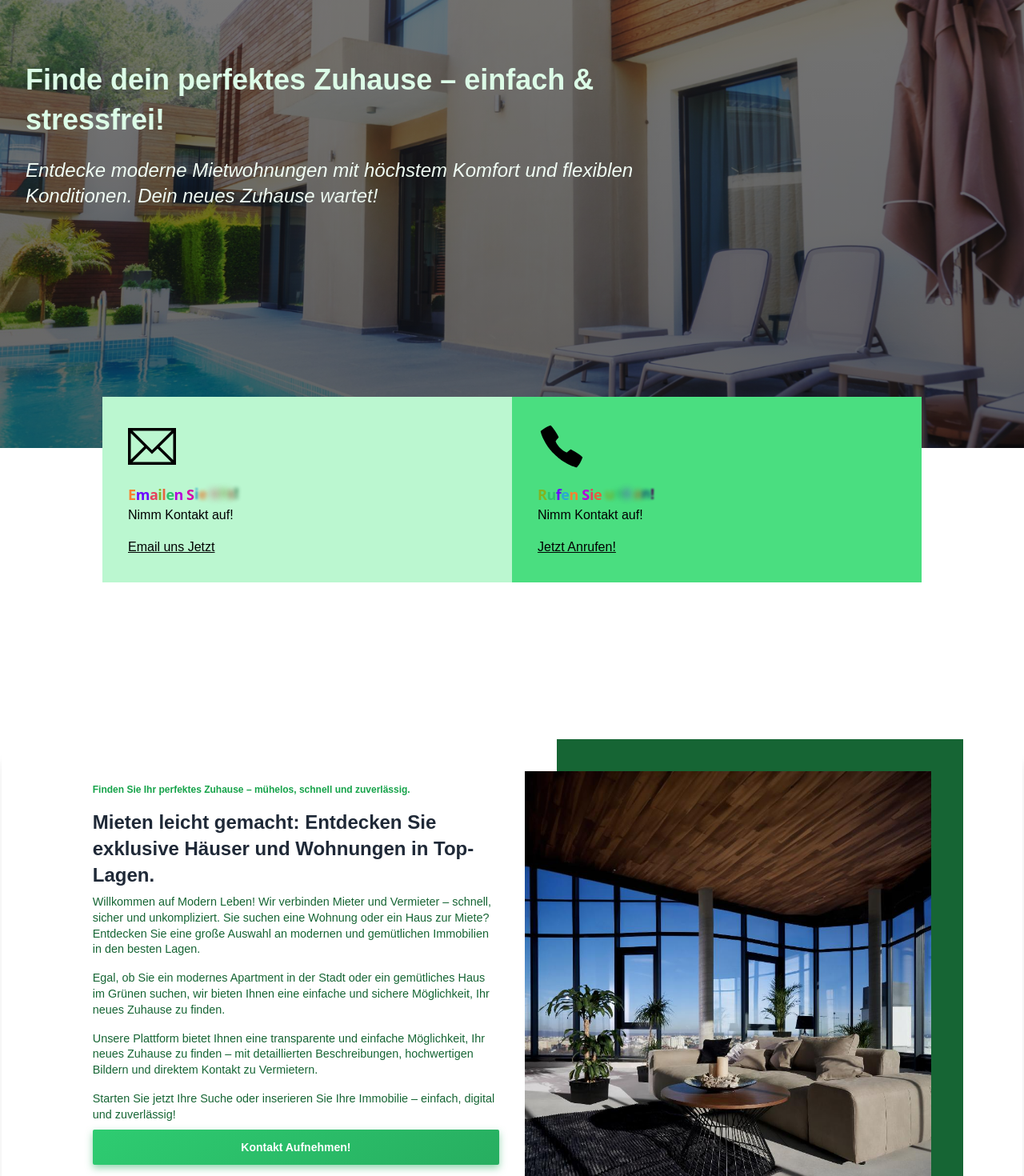
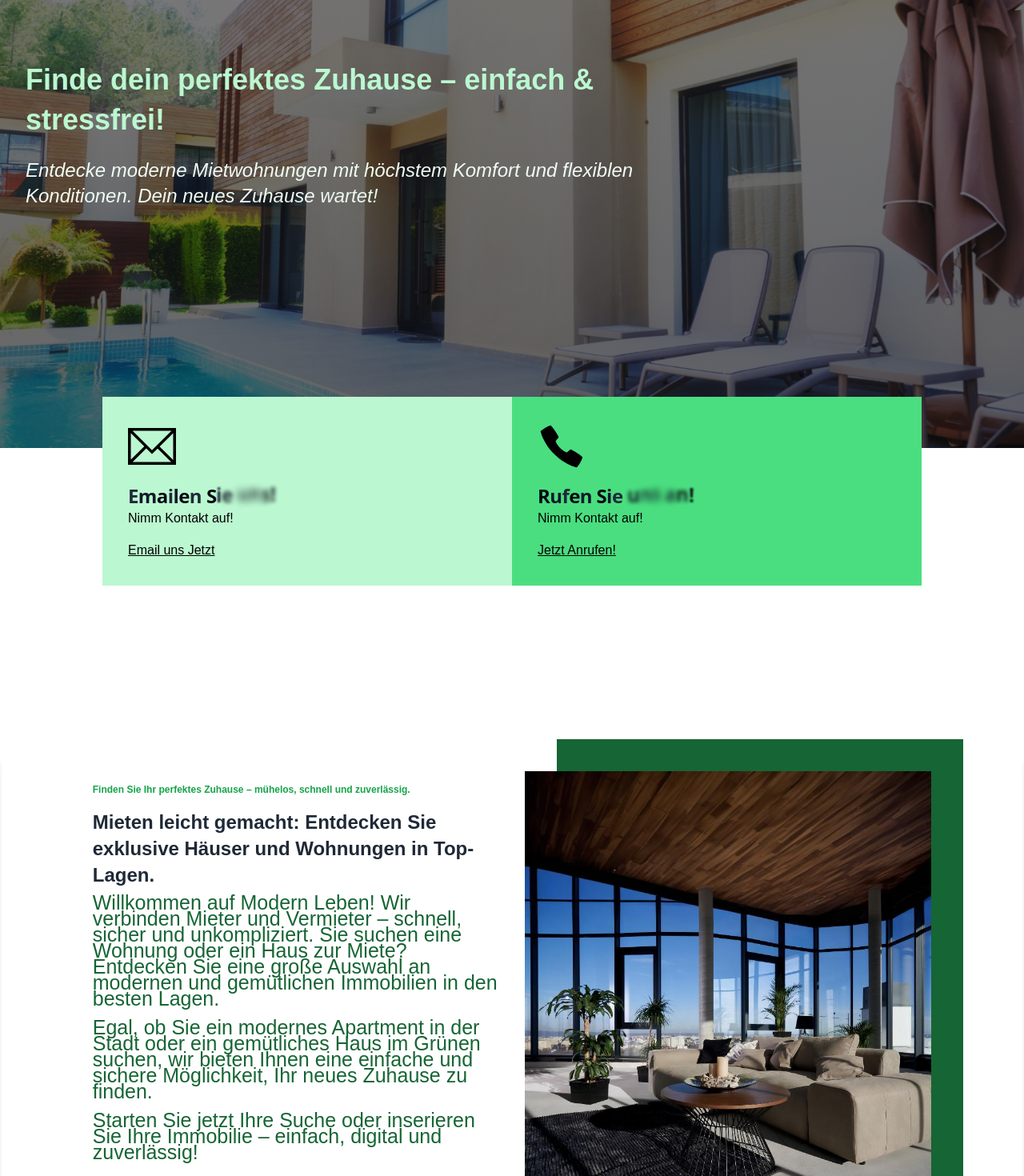
Before and after one commit to bugixtix/modern-website, a Next.js app: page / in a window 1280 px wide. Shown: the part 240-1710 px from the top of the page at 80% size. Built offline with nearby package versions, Linux system fonts and the light colour scheme.

Commit message:
Update: Components

```diff
--- a/app/componentes/animated-div.jsx
+++ b/app/componentes/animated-div.jsx
@@ -11,8 +11,8 @@ function AnimatedDiv({childern, className}) {
             ref={ref}
             initial={{opacity:0, y:50}}
             animate={inView ? {opacity:1, y:0} : {}}
-            transition={{duration:0.5}}
-            className={`${className} p-6 bg-gray-800 text-white rounded-lg shadow-lg`}
+            transition={{duration:1.4}}
+            className={`${className} py-y px-1 sm:p-6 bg-gray-800 text-white rounded-lg shadow-lg`}
         >
             {childern}
         </motion.div>
--- a/app/componentes/call-to-action.jsx
+++ b/app/componentes/call-to-action.jsx
@@ -4,17 +4,22 @@ import { IoCallSharp as Call } from 'react-icons/io5';
 import { ColourfulText } from './ui/colourful-text';
 
 function CallToAction() {
+    const colors = [
+      "#1e2939",
+      "#101828",
+      "#030712"
+    ];
   return (
-    <div className={`min-h-[300px] CTA relative w-[100%] flex flex-row items-center justify-center`}>
-        <div className='ctaBody absolute -top-16 w-[90%] sm:w-[80%] bg-blue-300 flex flex-col sm:flex-row items-center justify-center'>
-            <div className='bg-green-200 p-4 sm:p-8 w-[100%] sm:w-[50%]'>
+    <div className={`min-h-[380px] sm:min-h-[300px] CTA relative w-[100%] flex flex-row items-center justify-center`}>
+        <div className='ctaBody absolute -top-16 w-[90%] sm:w-[80%] bg-green-200 flex flex-col sm:flex-row items-center justify-center content-stretch'>
+            <div className='bg-transparent p-4 sm:p-8 w-[100%] sm:w-[50%] h-[100%]'>
                 <Email className='text-3xl sm:text-6xl'/>
-                <p className='text-[1rem] py-4'><ColourfulText className='font-bold text-lg' text="Emailen Sie uns!" /> <br></br> Nimm Kontakt auf! </p>
+                <p className='text-[1rem] py-4'><ColourfulText colors={colors} className='font-bold text-lg sm:text-2xl' text="Emailen Sie uns!" /> <br></br> Nimm Kontakt auf! </p>
                 <a className='text-[1rem] py-2 cursor-pointer underline hover:text-green-800 transition-all ease-in duration-500'>Email uns Jetzt</a>
             </div>
             <div className='bg-green-400 p-4 sm:p-8 w-[100%] sm:w-[50%]'>
                 <Call className='text-3xl sm:text-6xl'/>
-                <p className='text-[1rem] py-4'><ColourfulText className='font-bold text-lg' text="Rufen Sie uns an!" /> <br></br> Nimm Kontakt auf! </p>
+                <p className='text-[1rem] py-4'><ColourfulText colors={colors} className='font-bold text-lg sm:text-2xl' text="Rufen Sie uns an!" /> <br></br> Nimm Kontakt auf! </p>
                 <a className='text-[1rem] py-2 cursor-pointer underline hover:text-green-800 transition-all ease-in duration-500'>Jetzt Anrufen!</a>
             </div>
         </div>
--- a/app/componentes/content.jsx
+++ b/app/componentes/content.jsx
@@ -7,11 +7,12 @@ import {motion } from 'framer-motion'
 import content_image from '@/public/modern_apartment.png'
 
 function CoolButton({text}) {
+
   return (
     <motion.button
-      className="relative overflow-hidden px-4 py-3 text-sm font-semibold text-white rounded-sm"
+      className="relative overflow-hidden sm:mt-5 px-4 py-3 text-sm font-semibold text-white rounded-sm"
       style={{
-        background: "linear-gradient(145deg, #2ecc71, #27ae60)",
+        background: "linear-gradient(145deg, #00a63e, #016630)",
         borderImage: "linear-gradient(145deg, #a8ff78, #78ffd6) 1",
         boxShadow: "0px 4px 10px rgba(39, 174, 96, 0.5)",
       }}
@@ -24,21 +25,22 @@ function CoolButton({text}) {
 }
 
 function Content() {
+
   const first_description = "Finden Sie Ihr perfektes Zuhause – mühelos, schnell und zuverlässig."
   const second_description = "Mieten leicht gemacht: Entdecken Sie exklusive Häuser und Wohnungen in Top-Lagen."
-  const main_text = ["Willkommen auf Modern Leben! Wir verbinden Mieter und Vermieter – schnell, sicher und unkompliziert. Sie suchen eine Wohnung oder ein Haus zur Miete? Entdecken Sie eine große Auswahl an modernen und gemütlichen Immobilien in den besten Lagen.","Egal, ob Sie ein modernes Apartment in der Stadt oder ein gemütliches Haus im Grünen suchen, wir bieten Ihnen eine einfache und sichere Möglichkeit, Ihr neues Zuhause zu finden.","Unsere Plattform bietet Ihnen eine transparente und einfache Möglichkeit, Ihr neues Zuhause zu finden – mit detaillierten Beschreibungen, hochwertigen Bildern und direktem Kontakt zu Vermietern." ,"Starten Sie jetzt Ihre Suche oder inserieren Sie Ihre Immobilie – einfach, digital und zuverlässig!"]
+  const main_text = ["Willkommen auf Modern Leben! Wir verbinden Mieter und Vermieter – schnell, sicher und unkompliziert. Sie suchen eine Wohnung oder ein Haus zur Miete? Entdecken Sie eine große Auswahl an modernen und gemütlichen Immobilien in den besten Lagen.","Egal, ob Sie ein modernes Apartment in der Stadt oder ein gemütliches Haus im Grünen suchen, wir bieten Ihnen eine einfache und sichere Möglichkeit, Ihr neues Zuhause zu finden." ,"Starten Sie jetzt Ihre Suche oder inserieren Sie Ihre Immobilie – einfach, digital und zuverlässig!"]
   const button_text = "Kontakt Aufnehmen!"
      const Jsx = () =>{
       return (
-      <div className='flex flex-col w-[96%] sm:w-[90%] sm:flex-row justify-center  gap-[2rem]'>
-        <div className='flex flex-col justify-start content-start h-[800px] min-h[300px] max-h-[1200px] min-w-[300px] max-w-[800px] w-[100%] sm:w-[46%]'>
+      <div className='flex flex-col w-[96%] sm:w-[90%] lg:flex-row justify-center gap-[2rem]'>
+        <div className='flex flex-col justify-start content-start lg:p-0 pb-6 lg:h-[800px] min-h[300px] sm:max-h-[1200px] min-w-[300px] max-w-[800px] w-[100%] lg:w-[46%]'>
           <TextGenerateEffect className='text-green-600 font-bold text-xs leading-tight' words={first_description}/>
           <TextGenerateEffect className='font-semibold text-2xl leading-snug text-gray-800' words={second_description}/>
-          {main_text.map((i, index)=>(<p key={index} className='font-light leading-snug py-2 text-green-800'>{i}</p>))}
+          {main_text.map((i, index)=>(<p key={index} className='font-light sm:text-sm text-sm lg:text-[19px] xl:text-[25px] leading-snug py-2 text-green-800'>{i}</p>))}
           <CoolButton text={button_text}/>
         </div>
-        <div className='w-[100%] sm:w-[46%] min-w-[300px] max-w-[800px] relative min-h-[300px] max-h-[1000px] h-[700px]'>
-          <div className='absolute w-[100%] h-[100%] bg-green-800 -top-[40px] -right-[40px] -z-10'>
+        <div className='w-[100%] lg:w-[46%] min-w-[300px] max-w-[800px] relative min-h-[300px] max-h-[1000px] h-[700px]'>
+          <div className='absolute w-[100%] h-[100%] bg-green-800 -top-[20px] -right-[5px] sm:-top-[40px]  sm:-right-[40px] -z-10'>
           </div>
           <Image alt='content image'className=' object-cover h-[100%] w-[100%] min-w-[300px] max-h-screen' src={content_image}/>
         </div>
@@ -48,7 +50,7 @@ function Content() {
       </div>
       )}
   return (
-    <div className="relative min-h-screen flex flex-col items-center gap-20 py-20">
+    <div className="relative min-h-screen h-screen max-h-[150vh] flex flex-col items-center gap-20 py-4 lg:py-20">
     <AnimatedDiv className='h-[100%] bg-transparent w-[100%] flex flex-col justify-center items-center' childern={<Jsx/>}/>
   </div>
   )
--- a/app/componentes/hero.jsx
+++ b/app/componentes/hero.jsx
@@ -10,7 +10,7 @@ function Hero() {
     <div className='Hero'>
         <div className='heroBody'>
             <div className='hero--content'>
-                <TextGenerateEffect duration={2} filter={false} words={heroTitle} className='text-2xl leading-tight text-left sm:text-4xl sm:text-left lg:text-4xl lg:leading-snug sm:leading-snug text-green-100 font-extrabold'/>
+                <TextGenerateEffect duration={2} filter={false} words={heroTitle} className='text-2xl leading-tight text-left sm:text-4xl sm:text-left lg:text-4xl lg:leading-snug sm:leading-snug text-green-200 font-extrabold'/>
                 <TextGenerateEffect duration={4} filter={false} words={heroDescription} className='text-lg leading-tight text-left sm:text-left sm:text-xl sm:leading-snug lg:text-2xl text-green-50 italic '/>
             </div>
         </div>
--- a/app/componentes/navbar.jsx
+++ b/app/componentes/navbar.jsx
@@ -15,6 +15,10 @@ import { IoClose as HideMenu } from "react-icons/io5";
 
 
 function Navbar() {
+    const [topScrolled, setTopScrolled] = useState(false)
+    const [loaded, setLoaded] = useState(false)
+    useEffect(()=>{
+    },[])
     // states
     const [showOptionsMenu, setShowOptionsMenu] = useState(false)
     const [smallScreen, setSmallScreen] = useState(false)
@@ -24,13 +28,23 @@ function Navbar() {
         if(window.innerWidth<=768 && !smallScreen) setSmallScreen(true)
             else if(window.innerWidth >768 ) setSmallScreen(false)
     }
+    // function to check up if client scrolls
+    function DoHandleScroll(){
+        if(window.scrollY > 0) setTopScrolled(true)
+            else setTopScrolled(false);
+    }
 useEffect(()=>{
+    setLoaded(true)
     // check if client uses small screen
     DoCheckSmallScreen()
-        // eventlistener on the window once resized, checks if client uses small screen
+    // eventlistener on the window once resized/scrolled, checks if client uses small screen/scrolls
     window.addEventListener('resize', DoCheckSmallScreen)
+    window.addEventListener('scroll', DoHandleScroll)
         // call back to unpin the eventlistener
-        return()=>window.removeEventListener('resize', DoCheckSmallScreen)
+        return()=>{
+            window.removeEventListener('resize', DoCheckSmallScreen)
+            window.removeEventListener('scroll', DoHandleScroll)
+        }
     },[])
     // logo text
     const logoText = "Modern Website"
@@ -80,16 +94,17 @@ function Navbar() {
         }
     }
   return (
-    <div className='Navbar'>
-        <div className='navbarBody'>
-            <div className='navbar--logo'>
-                <House className='logo-icon'/>
-                <p className='logo-text'>
+    <div className={`Navbar`}>
+        <div className={`navbarBody ${topScrolled ? 'navbarBody-scrolled' : ''}`}>
+            <div className={`navbar--logo`}>
+                <House className={`logo-icon ${topScrolled ? 'logo-icon-scrolled':''}`}/>
+                <p className={`logo-text ${topScrolled ? 'logo-text-scrolled' : ''}`}>
                     {logoText}
                 </p>
             </div>
 
-            <div className={`${!smallScreen ? 'navbar--options' : showOptionsMenu ? 'navbar--options--sc show-menu' : 'navbar--options--sc hide-menu'}`}>
+            { loaded &&
+            <div className={`${!smallScreen ? 'navbar--options' : showOptionsMenu ? `navbar--options--sc show-menu ${topScrolled&&'navbar--options--sc-scrolled'} ` : 'navbar--options--sc hide-menu'}`}>
                 {
                     navbarOptions.map((item,index)=>(<a
                         className={item.class}
@@ -102,13 +117,13 @@ function Navbar() {
                         </a>))
                 }
             </div>
-            {smallScreen &&
+            }
+            {(loaded && smallScreen) &&
                 <div>
                 <button className={showHideMenuButton.class} id={showHideMenuButton.id} title={showHideMenuButton.title} onClick={showHideMenuButton.handler}>
                 {!showOptionsMenu ? showHideMenuButton.showIcon : showHideMenuButton.hideIcon}
                 </button>
-                </div>
-        }
+                </div>}
         </div>
     </div>
   )
--- a/app/componentes/ui/colourful-text.tsx
+++ b/app/componentes/ui/colourful-text.tsx
@@ -2,19 +2,7 @@
 import React from "react";
 import { motion } from "motion/react";
 
-export function ColourfulText({ text, className }: { text: string;className:string }) {
-  const colors = [
-    "rgb(131, 179, 32)",
-    "rgb(47, 195, 106)",
-    "rgb(42, 169, 210)",
-    "rgb(4, 112, 202)",
-    "rgb(107, 10, 255)",
-    "rgb(183, 0, 218)",
-    "rgb(218, 0, 171)",
-    "rgb(230, 64, 92)",
-    "rgb(232, 98, 63)",
-    "rgb(249, 129, 47)",
-  ];
+export function ColourfulText({ text, className, colors }: { text: string;className:string, colors:string[] }) {
 
   const [currentColors, setCurrentColors] = React.useState(colors);
   const [count, setCount] = React.useState(0);
```
Lines whose indentation alone changed are shown as unchanged.
